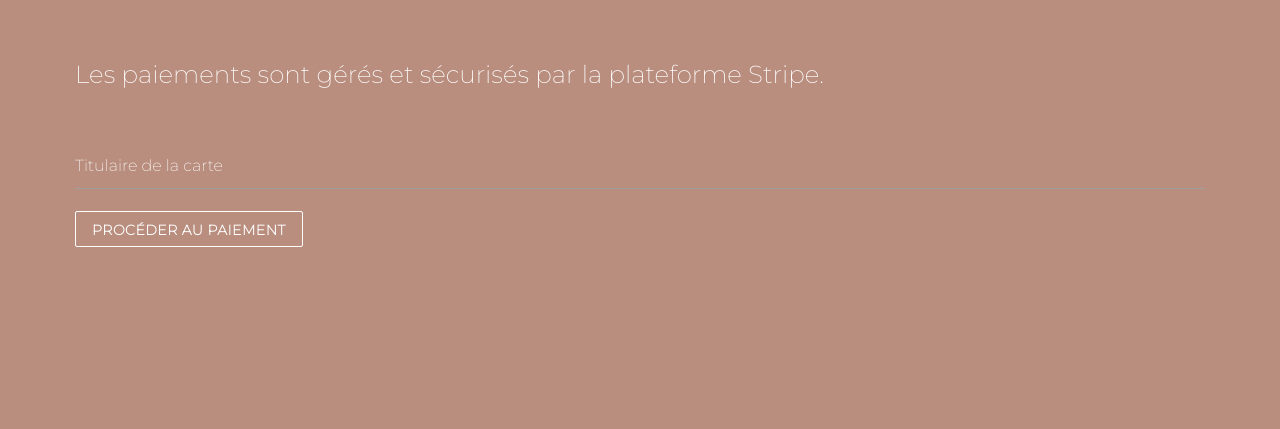
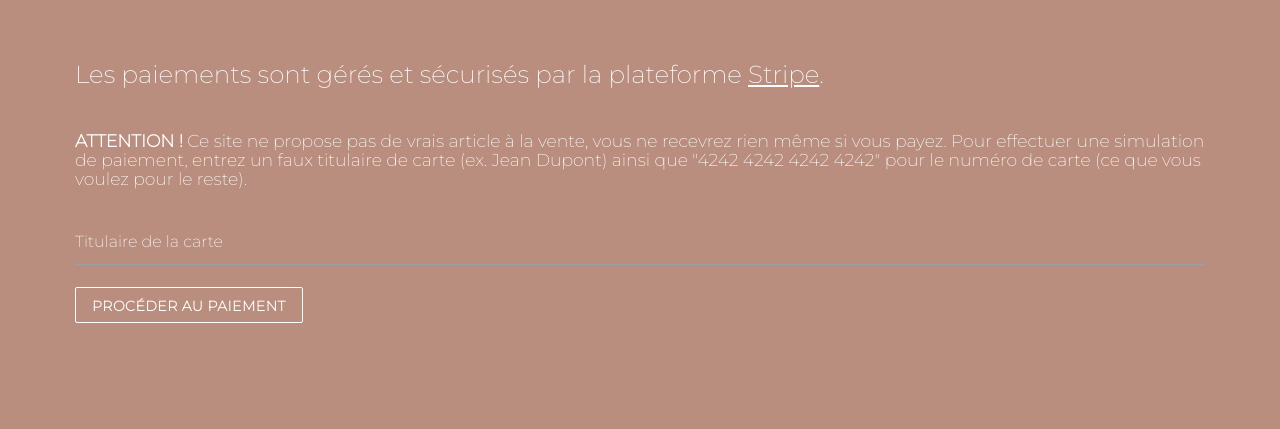
Before and after one commit to pierreyvesdonze/teststripe, a Symfony app: template templates/payment/index.html.twig in a window 1280 px wide. Shown: the part 179-608 px from the top of the page. Run offline with Twig, Linux system fonts and the light colour scheme; the template is opened without the code that fills it, so the values that code supplies are empty; some libraries are stand-ins or nearby versions.

Commit message:
Add advisory to payment section

```diff
--- a/templates/payment/index.html.twig
+++ b/templates/payment/index.html.twig
@@ -7,8 +7,9 @@
 <section class="section-payment">
     <h1>Paiement de {{ total }} €</h1>
     <br/>
-    <h5>Les paiements sont gérés et sécurisés par la plateforme <a href="https://stripe.com/">Stripe</a>.</h5>
+    <h5>Les paiements sont gérés et sécurisés par la plateforme <a href="https://stripe.com/" class="custom-link">Stripe</a>.</h5>
     <br />
+    <h6><b>ATTENTION ! </b>Ce site ne propose pas de vrais article à la vente, vous ne recevrez rien même si vous payez. Pour effectuer une simulation de paiement, entrez un faux titulaire de carte (ex. Jean Dupont) ainsi que "4242 4242 4242 4242" pour le numéro de carte (ce que vous voulez pour le reste).</h6>
     <br />
     <div id="errors"></div>
 
```
